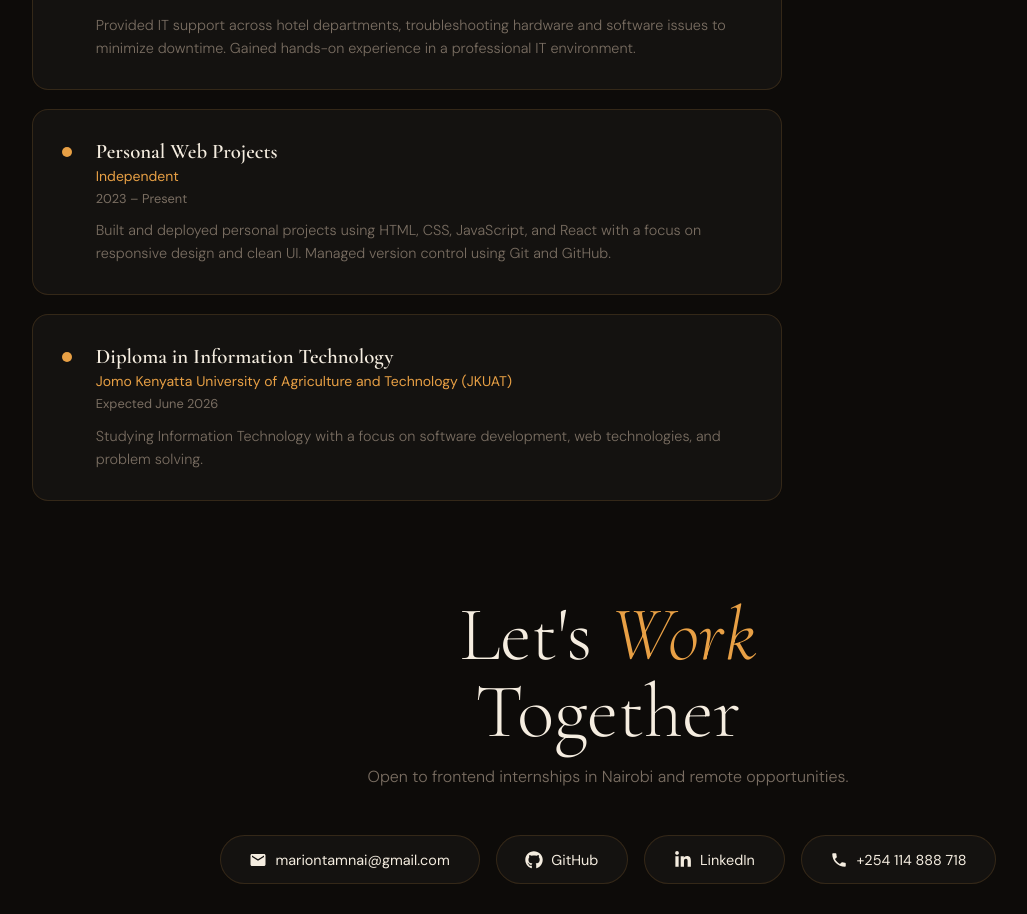
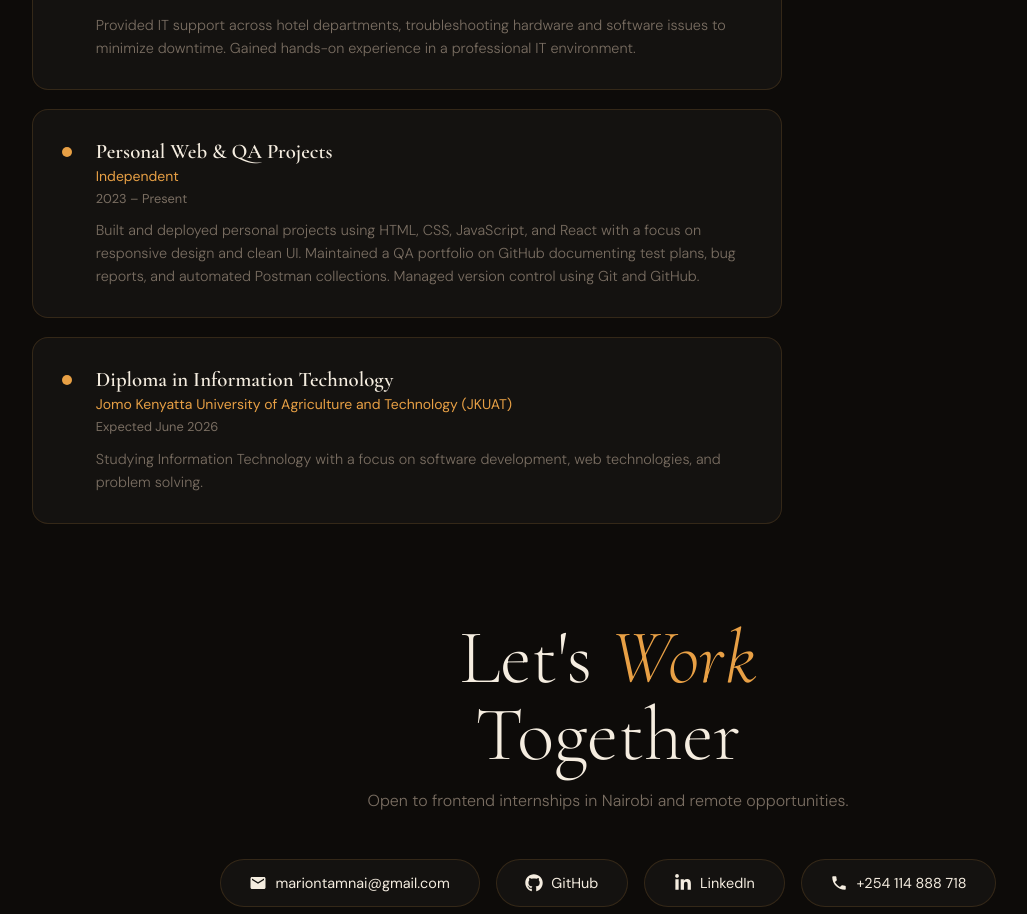
Before and after one commit to mariontamnai/new-portfolio, a React (Create React App) app: page / in a window 1280 px wide. Shown: the part 2360-3274 px from the top of the page, without its empty margins (32-1059 px from the left). Built offline with nearby package versions, Linux system fonts and the light colour scheme.

Commit message:
updated experience section

```diff
--- a/src/components/Experience.jsx
+++ b/src/components/Experience.jsx
@@ -2,7 +2,7 @@ import React from 'react';
 
 const experiences = [
   { role: 'IT Support Intern', company: 'Trademark / Tribe Hotel · Nairobi, Kenya', date: 'May 2025 – August 2025', desc: 'Provided IT support across hotel departments, troubleshooting hardware and software issues to minimize downtime. Gained hands-on experience in a professional IT environment.' },
-  { role: 'Personal Web Projects', company: 'Independent', date: '2023 – Present', desc: 'Built and deployed personal projects using HTML, CSS, JavaScript, and React with a focus on responsive design and clean UI. Managed version control using Git and GitHub.' },
+  { role: 'Personal Web & QA Projects', company: 'Independent', date: '2023 – Present', desc: 'Built and deployed personal projects using HTML, CSS, JavaScript, and React with a focus on responsive design and clean UI. Maintained a QA portfolio on GitHub documenting test plans, bug reports, and automated Postman collections. Managed version control using Git and GitHub.' },
   { role: 'Diploma in Information Technology', company: 'Jomo Kenyatta University of Agriculture and Technology (JKUAT)', date: 'Expected June 2026', desc: 'Studying Information Technology with a focus on software development, web technologies, and problem solving.' },
 ];
 
```
